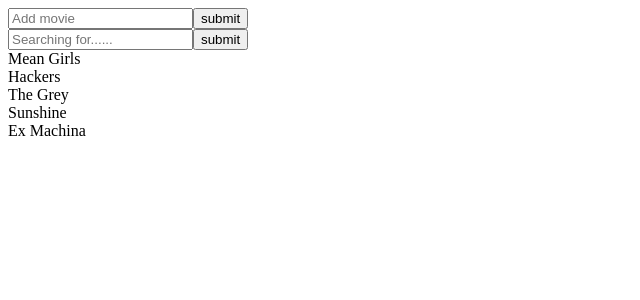
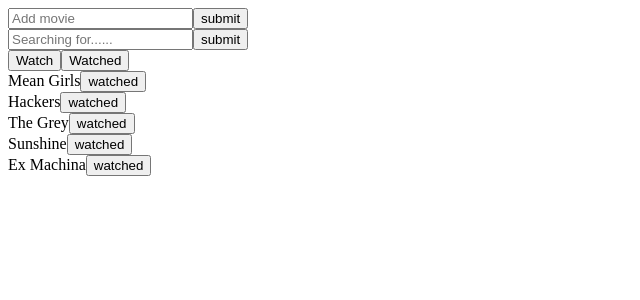
Before and after one commit to bjlagman12/movie-list-mini-app, a React app: page / in a window 1280 px wide. Shown: the top 300 px of the page, without its empty margins (0-640 px from the left). Built offline with nearby package versions, Linux system fonts and the light colour scheme; the HTML template or start-up script is replaced by a standard one.

Commit message:
Implement function add watch category feature

```diff
--- a/src/components/App.jsx
+++ b/src/components/App.jsx
@@ -9,11 +9,13 @@
     this.state = {
       allMovies: this.props.movies,
       searchFor: '',
-      addMovie: ''
-    };
-
+      addMovie: '',
+      watched:[],
+      unWatched: [],
+    }
     this.submitSearch = this.submitSearch.bind(this);
     this.submitAdd = this.submitAdd.bind(this);
+    this.toggleMovie = this.toggleMovie.bind(this)
   }
 
   submitSearch(e) {
@@ -49,6 +51,10 @@
     console.log('add movie');
   }
 
+  toggleMovie(movie) {
+    console.log(movie)
+  }
+
   render() {
     return (
       <div>
@@ -60,7 +66,9 @@
           <input type="text" placeholder="Searching for......" onChange={(e)=> this.setState({ searchFor: e.target.value })} />
           <input type="submit" value="submit" />
         </form>
-        <MovieList movies={this.state.allMovies} />
+        <button>Watch</button>
+        <button>Watched</button>
+        <MovieList movies={this.state.allMovies} watch={this.state.watch} toggleMovie={this.toggleMovie}/>
       </div>
     );
   }
--- a/src/components/Movie.jsx
+++ b/src/components/Movie.jsx
@@ -4,14 +4,18 @@
   constructor(props) {
     super(props);
     this.state = {
-      toggle: false
-    };
+      watch: false
+    }
+    this.toggle = this.toggle.bind(this)
   }
-
+  toggle() {
+    this.state.watch ? this.setState({watch: false}): this.setState({watch: true})
+  }
   render() {
     return (
       <div>
-        {this.props.movie.title }
+        {this.props.movie.title}
+        <button onClick={() => {this.props.toggleMovie(this.props.movie); this.toggle()}} >{this.state.watch ? 'watch': 'watched'}</button>
       </div>
     );
   }
--- a/src/components/MovieList.jsx
+++ b/src/components/MovieList.jsx
@@ -1,9 +1,9 @@
 import Movie from './Movie';
 import React from 'react';
 
-const MovieList = ({ movies }) => (
+const MovieList = ({ movies, watch, toggleMovie}) => (
   <div>
-    { movies ? (movies.map((movie, key) => <Movie movie={movie} key={key}/>)): 'Movie does not exist' }
+    { movies ? (movies.map((movie, key) => <Movie movie={movie} key={key} watch={watch} toggleMovie={toggleMovie}/>)): 'Movie does not exist' }
   </div>
 );
 export default MovieList;
```
